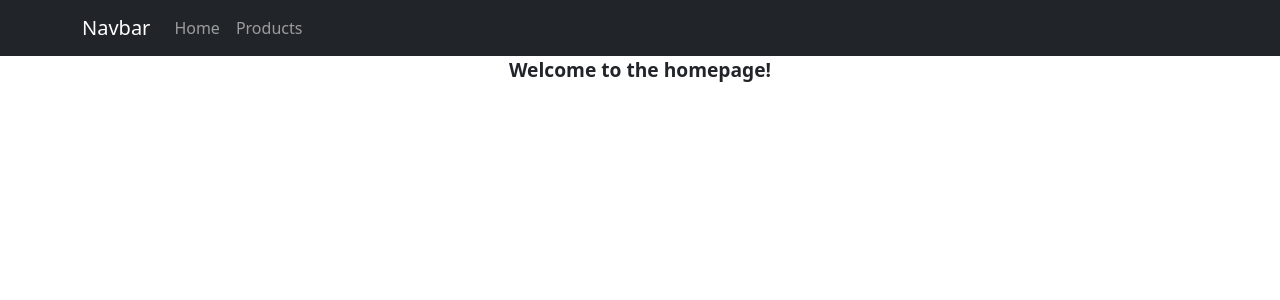
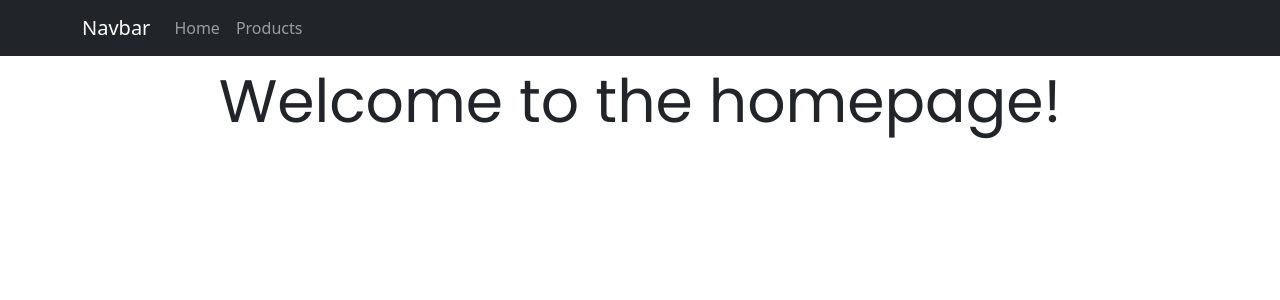
Before and after one commit to JacoLombardo/squisito, a Next.js app: page / in a window 1280 px wide. Shown: the top 300 px of the page. Built offline with nearby package versions, Linux system fonts and the light colour scheme.

Commit message:
🎨 added fonts & icons

```diff
--- a/package.json
+++ b/package.json
@@ -9,6 +9,9 @@
     "lint": "next lint"
   },
   "dependencies": {
+    "@fortawesome/fontawesome-svg-core": "^6.4.0",
+    "@fortawesome/free-solid-svg-icons": "^6.4.0",
+    "@fortawesome/react-fontawesome": "^0.2.0",
     "@types/node": "20.2.1",
     "@types/react": "18.2.6",
     "@types/react-dom": "18.2.4",
--- a/styles/homepage.module.css
+++ b/styles/homepage.module.css
@@ -1,5 +1,11 @@
 .title {
-  font-size: larger;
-  font-weight: bolder;
+  font-size: 60px;
   text-align: center;
+  font-family: "poppins";
 }
+
+@font-face {
+  font-family: "poppins";
+  src: local("poppins"),
+    url("Poppins-Regular.ttf");
+}
```
Also changed, not shown: styles/Poppins-Regular.ttf (added), 1 other file (tests, documents, lock files or other folders).
